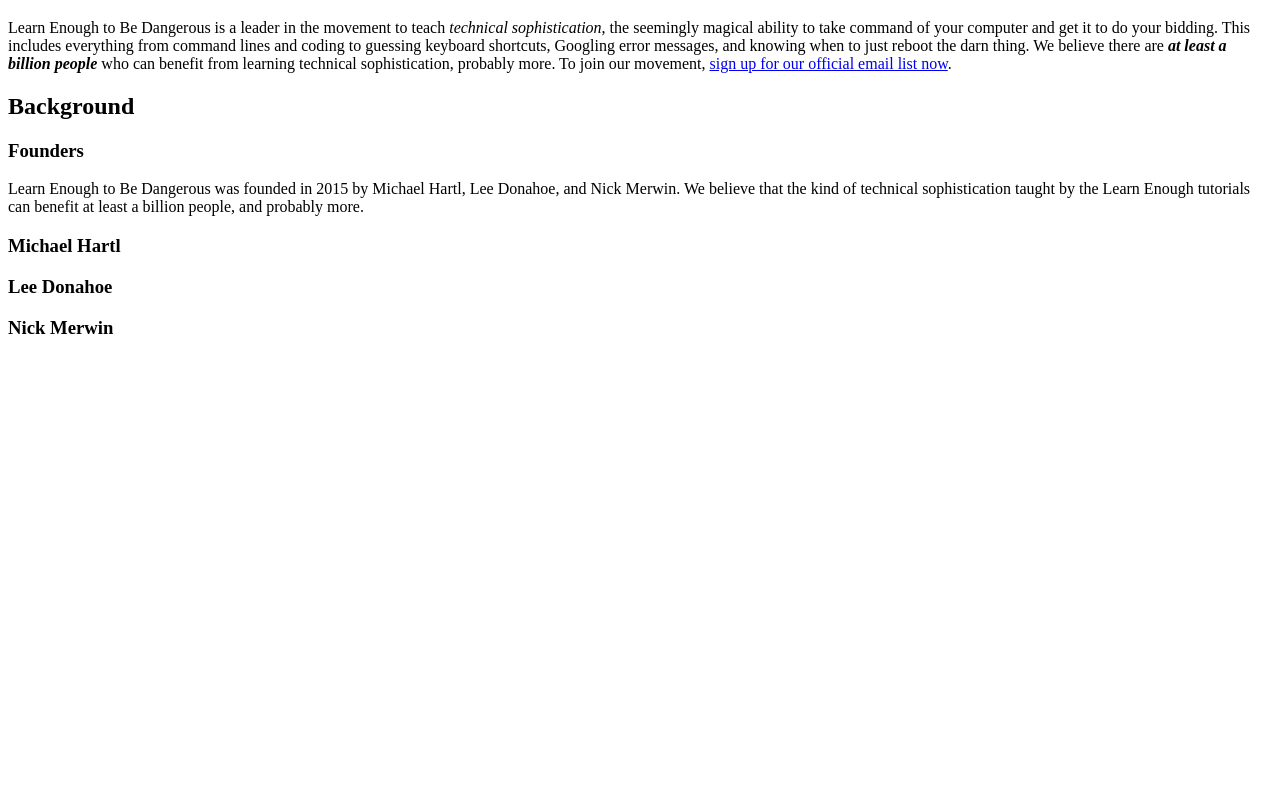
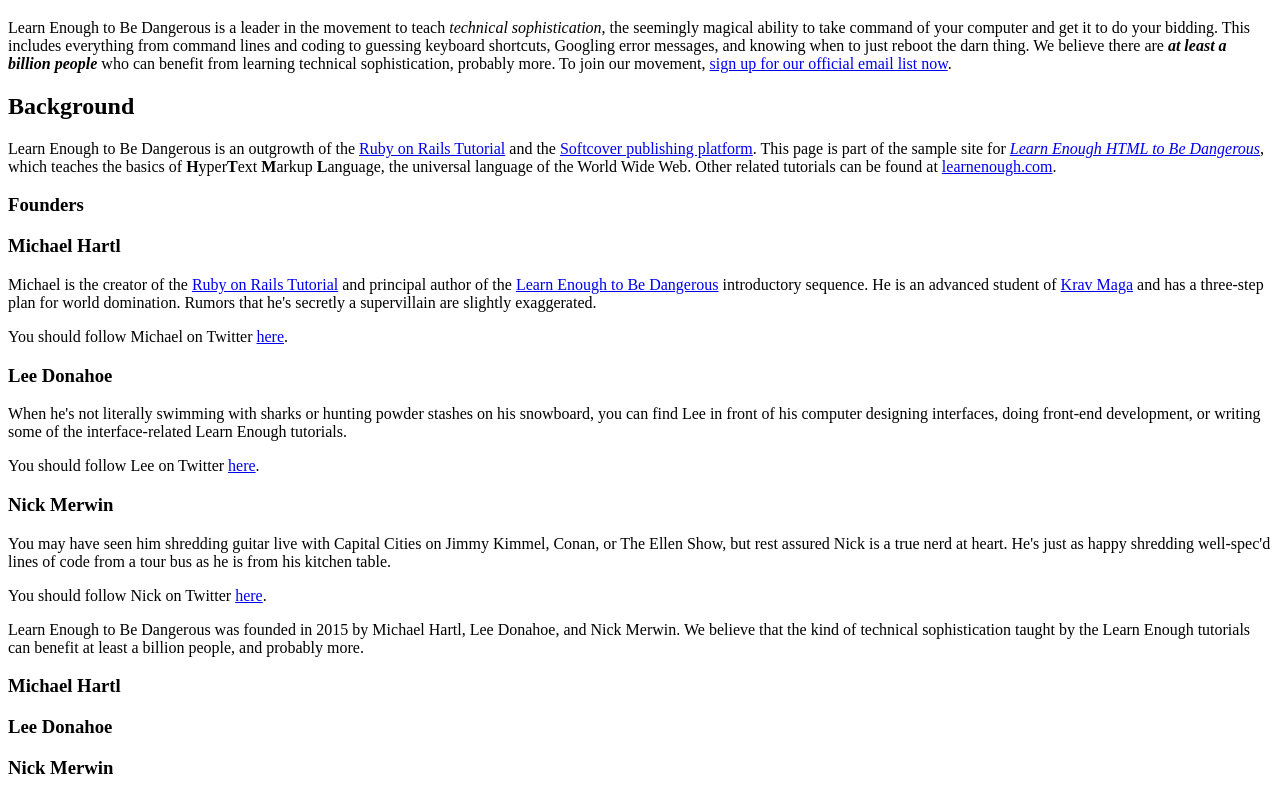
Before and after one commit to Sherif425/learnenough_sample, a plain HTML site: page index.html in a window 1280 px wide. Shown: the part 61-859 px from the top of the page. Before the commit the page ends 800 px from the top, so only its background shows below. Drawn offline with Linux system fonts and the light colour scheme.

Commit message:
add target _blank

```diff
--- a/index.html
+++ b/index.html
@@ -15,11 +15,63 @@
       Googling error messages, and knowing when to just reboot the darn thing.
       We believe there are <em><strong>at least a billion people</strong></em> who can benefit from
       learning technical sophistication, probably more. To join our
-      movement, <a href="http://learnenough.com/emal">sign up for our official email list now</a>.
+      movement, <a href="http://learnenough.com/emal" target="_blank">sign up for our official email list now</a>.
 
     </p>
     <h2>Background</h2>
+    <p>
+      Learn Enough to Be Dangerous is an outgrowth of the
+      <a href="http://railstutorial.org/" target="_blank">Ruby on Rails Tutorial</a> and the
+      <a href="http://www.softcover.io/" target="_blank">Softcover publishing platform</a>.
+      This page is part of the sample site for
+      <a href="http://learnenough.com/html-tutorial" target="_blank"><em>Learn Enough HTML to
+      Be Dangerous</em></a>, which teaches the basics of
+      <strong>H</strong>yper<strong>T</strong>ext <strong>M</strong>arkup
+      <strong>L</strong>anguage, the universal language of the World Wide Web.
+      Other related tutorials can be found at
+      <a href="http://learnenough.com/" target="_blank">learnenough.com</a>.
+    </p>
     <h3>Founders</h3>
+    <h3>Michael Hartl</h3>
+
+    <p>
+      Michael is the creator of the <a href="http://railstutorial.org/" target="_blank">
+      Ruby on Rails Tutorial</a> and principal author of the
+      <a href="http://learnenough.com/" target="_blank">Learn Enough to Be Dangerous</a>
+      introductory sequence. He is an advanced student of
+      <a href="http://kravmaga.com/" target="_blank">Krav Maga</a> and has a three-step
+      plan for world domination. Rumors that he's secretly a supervillain
+      are slightly exaggerated.
+    </p>
+    <p>
+      You should follow Michael on Twitter
+      <a href="http://twitter.com/mhartl" target="_blank">here</a>.
+    </p>
+
+    <h3>Lee Donahoe</h3>
+
+    <p>
+      When he's not literally swimming with sharks or hunting powder stashes
+      on his snowboard, you can find Lee in front of his computer designing
+      interfaces, doing front-end development, or writing some of the
+      interface-related Learn Enough tutorials.
+    </p>
+    <p>
+      You should follow Lee on Twitter
+      <a href="https://twitter.com/leedonahoe">here</a>.
+    </p>
+    <h3>Nick Merwin</h3>
+
+    <p>
+      You may have seen him shredding guitar live with Capital Cities on Jimmy
+      Kimmel, Conan, or The Ellen Show, but rest assured Nick is a true nerd
+      at heart. He's just as happy shredding well-spec'd lines of code from a
+      tour bus as he is from his kitchen table.
+    </p>
+    <p>
+      You should follow Nick on Twitter
+      <a href="https://twitter.com/nickmerwin">here</a>.
+    </p>
 
     <p>
       Learn Enough to Be Dangerous was founded in 2015 by Michael Hartl, Lee
```
